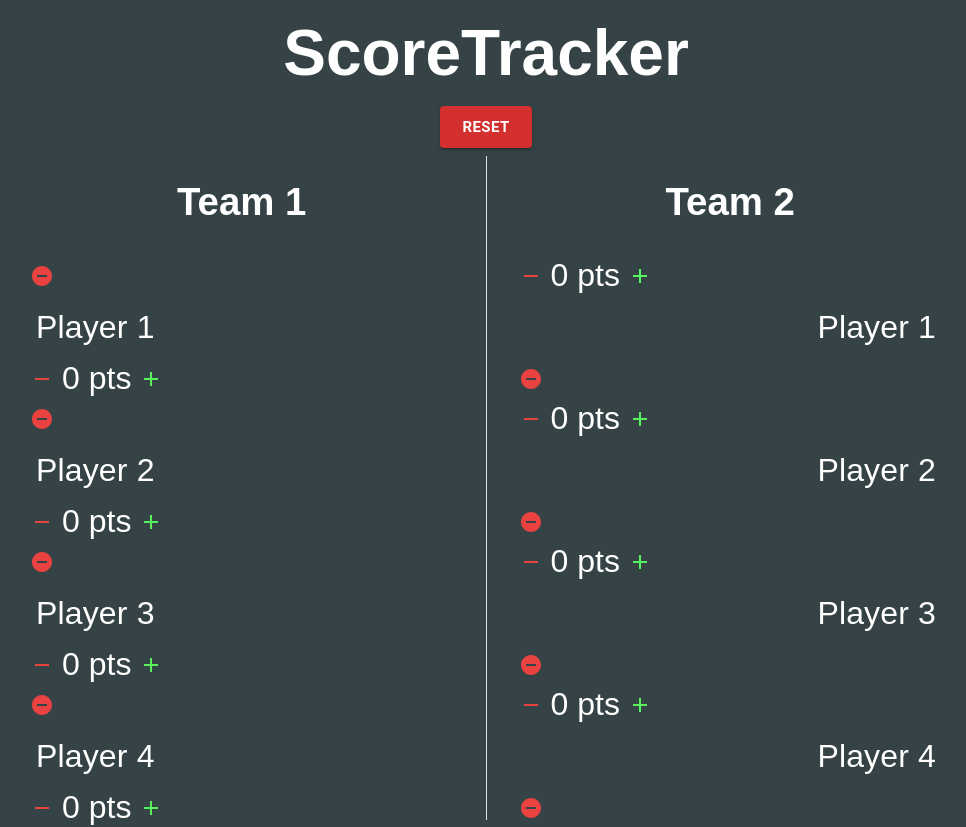
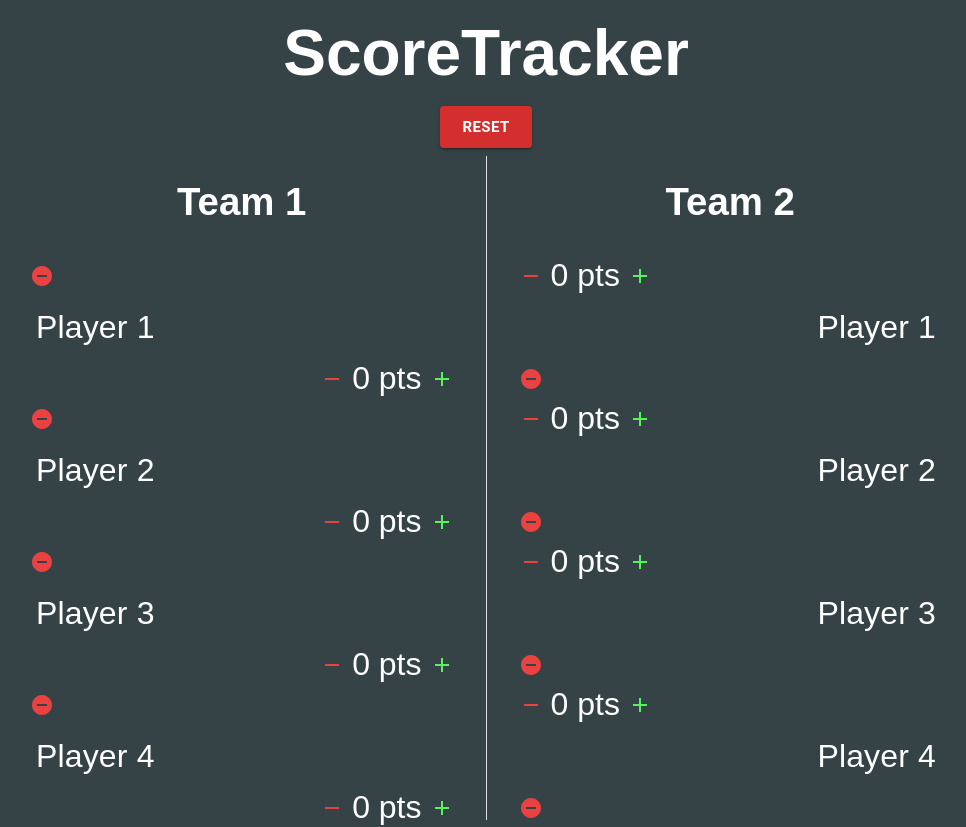
Before and after one commit to murhad9/scoretracker, a React (Create React App) app: page / in a window 1280 px wide. Shown: the top 827 px of the page, without its empty margins (154-1120 px from the left). Built offline with nearby package versions, Linux system fonts and the light colour scheme; a web font is replaced by a local one.

Commit message:
adjusted margins for player score

```diff
--- a/src/components/Player/PlayerRow.tsx
+++ b/src/components/Player/PlayerRow.tsx
@@ -20,7 +20,8 @@ const PlayerRow: React.FC<PlayerRowProps> = ({
     <Box
       sx={{
         display: "flex",
-        marginRight: "auto",
+        marginRight: reverseOrder ? "auto" : 0,
+        marginLeft: reverseOrder ? 0 : "auto",
         alignItems: "center",
       }}
     >
```
